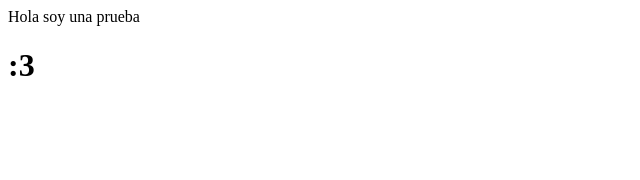
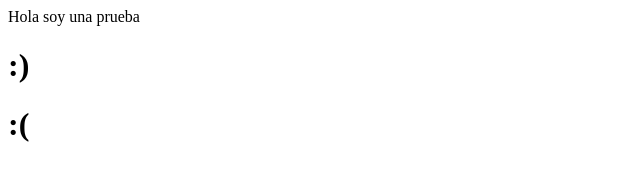
Before and after one commit to MartinaNQ/Pruebas2024, a plain HTML site: page index.html in a window 1280 px wide. Shown: the full height of the page, 0-640 px from the left. Drawn offline with Linux system fonts and the light colour scheme.

Commit message:
Update index.html

```diff
--- a/index.html
+++ b/index.html
@@ -1,2 +1,3 @@
 <p> Hola soy una prueba </p>
-<h1> :3 </h1>
+<h1> :) </h1>
+<h1> :( </h1>
```
